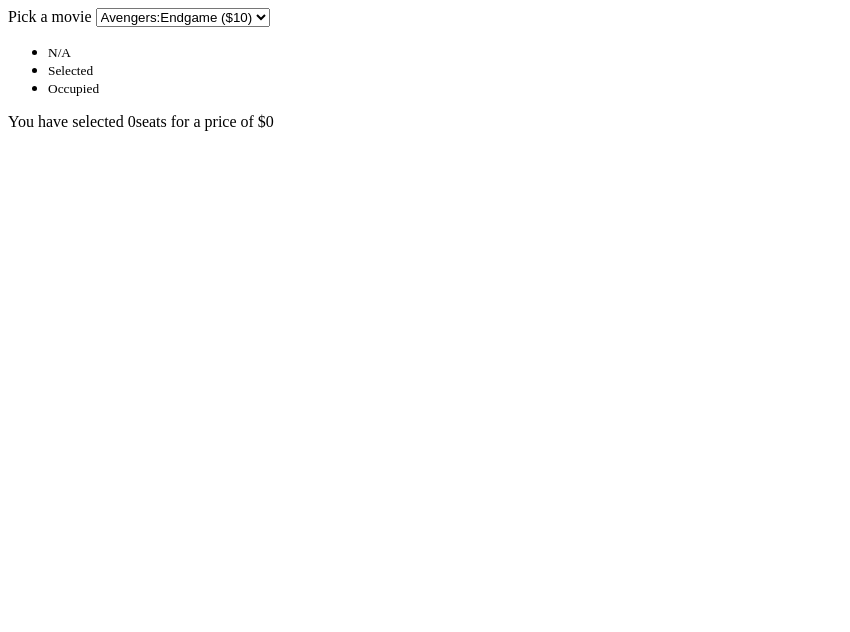
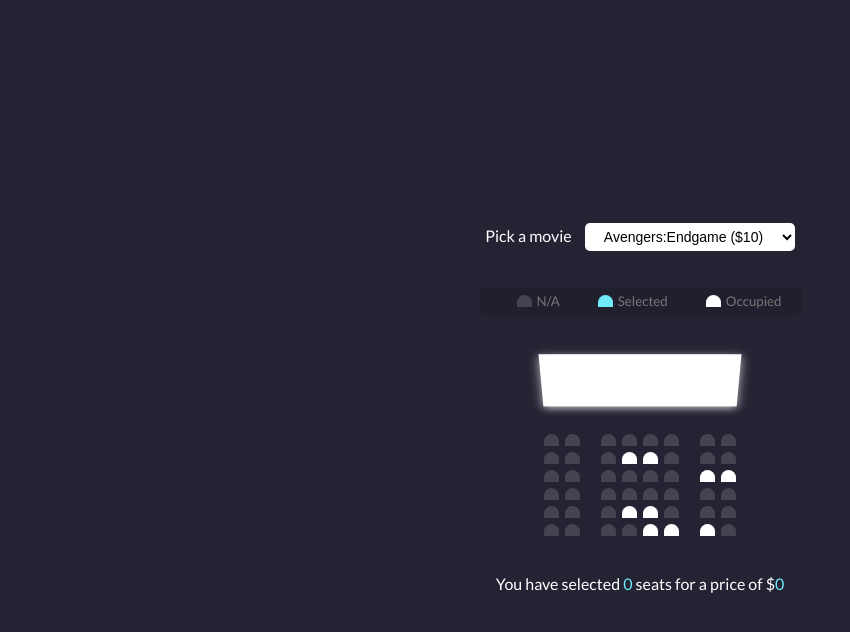
Before and after one commit to AmalShalabi/Mini-JS-projects, a plain HTML site: page movie_seat_booking/index.html in a window 1280 px wide. Shown: the whole page, without its empty margins (0-850 px from the left). Drawn offline with Linux system fonts and the light colour scheme.

Commit message:
movie-seat CSS

```diff
--- a/movie_seat_booking/index.html
+++ b/movie_seat_booking/index.html
@@ -31,7 +31,7 @@
             <small>Occupied</small>
         </li>
     </ul>
-    <div class="conatiner">
+    <div class="container">
         <div class="screen"></div>
 
         <div class="row">
@@ -95,7 +95,7 @@
             <div class="seat"></div>
         </div>
     </div>
-    <p class="text">You have selected <span id="count">0</span>seats for a price of $<span id="total">0</span></p>
+    <p class="text">You have selected <span id="count">0</span> seats for a price of $<span id="total">0</span></p>
     <script src="./script.js"></script>
 </body>
 </html>
--- a/movie_seat_booking/style.css
+++ b/movie_seat_booking/style.css
@@ -0,0 +1,108 @@
+@import url("https://fonts.googleapis.com/css2?family=Lato&display=swap");
+* {
+  box-sizing: border-box;
+}
+
+body {
+  background-color: #242333;
+  color: #fff;
+  display: flex;
+  flex-direction: column;
+  justify-content: center;
+  align-items: center;
+  height: 100vh;
+  font-family: "Lato", sans-serif;
+  margin: 0;
+}
+
+.movie-container {
+  margin: 20px 0;
+}
+
+.movie-container select {
+  background-color: #fff;
+  border: 0;
+  border-radius: 5px;
+  font-size: 14px;
+  margin-left: 10px;
+  padding: 5px 15px 5px 15px;
+}
+.container {
+  perspective: 1000px;
+  margin-bottom: 30px;
+}
+
+.seat {
+  background-color: #444451;
+  height: 12px;
+  width: 15px;
+  margin: 3px;
+  border-top-right-radius: 10px;
+  border-top-left-radius: 10px;
+}
+.seat.selected {
+  background-color: #6feaf6;
+}
+
+.seat.occupied {
+  background-color: #fff;
+}
+
+.seat:nth-of-type(2) {
+  margin-right: 18px;
+}
+
+.seat:nth-last-child(2) {
+  margin-left: 18px;
+}
+
+.seat:not(.occupied):hover {
+  cursor: pointer;
+  transform: scale(1.2);
+}
+
+.showcase .seat:not(.occupied):hover {
+  cursor: default;
+  transform: scale(1);
+}
+.showcase {
+  background: rgba(0, 0, 0, 0.1);
+  padding: 5px 10px;
+  border-radius: 5px;
+  color: #777;
+  list-style: none;
+  display: flex;
+  justify-content: space-between;
+}
+
+.showcase li {
+  display: flex;
+  align-items: center;
+  justify-content: center;
+  margin: 0 10px;
+}
+
+.showcase li small {
+  margin-left: 2px;
+}
+
+.row {
+  display: flex;
+}
+
+.screen {
+  background-color: #fff;
+  height: 70px;
+  width: 100%;
+  margin: 15px 0;
+  transform: rotateX(-45deg);
+  box-shadow: 0 3px 10px rgba(255, 255, 255, 0.7);
+}
+
+p.text {
+  margin: 5px 0;
+}
+
+p.text span {
+  color: #6feaf6;
+}
```
